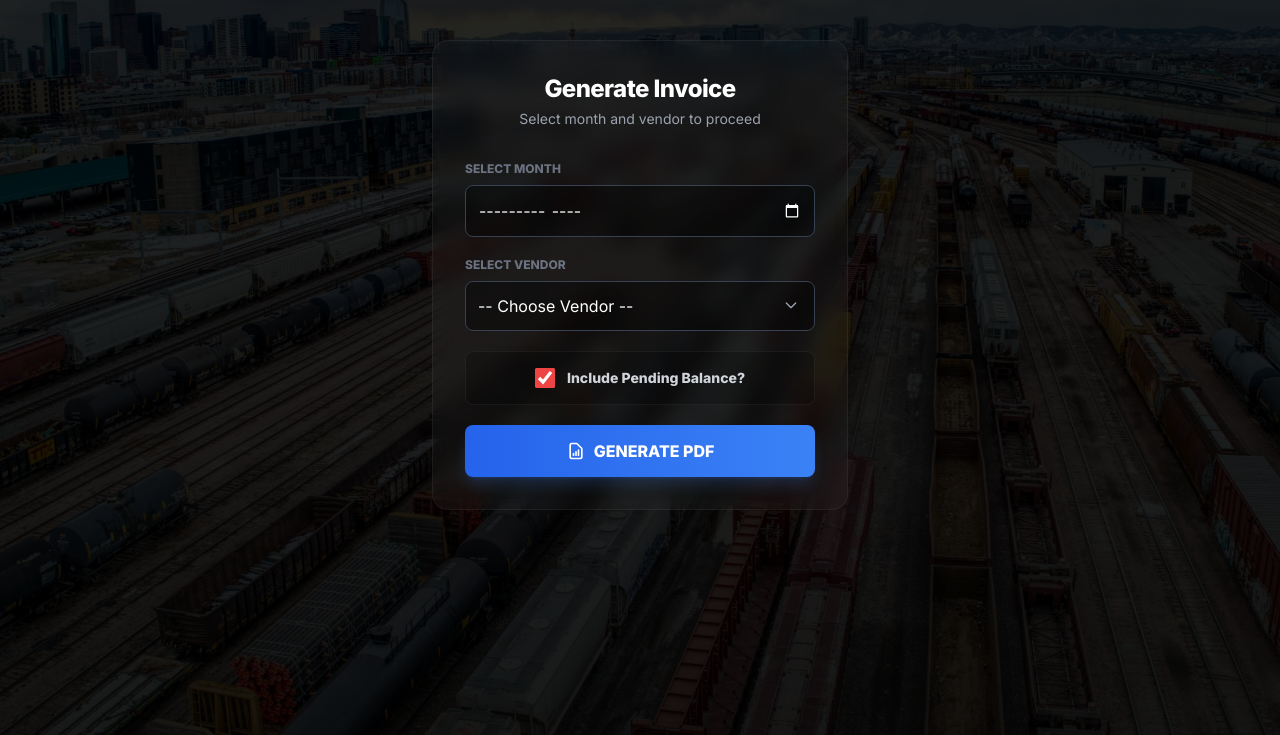
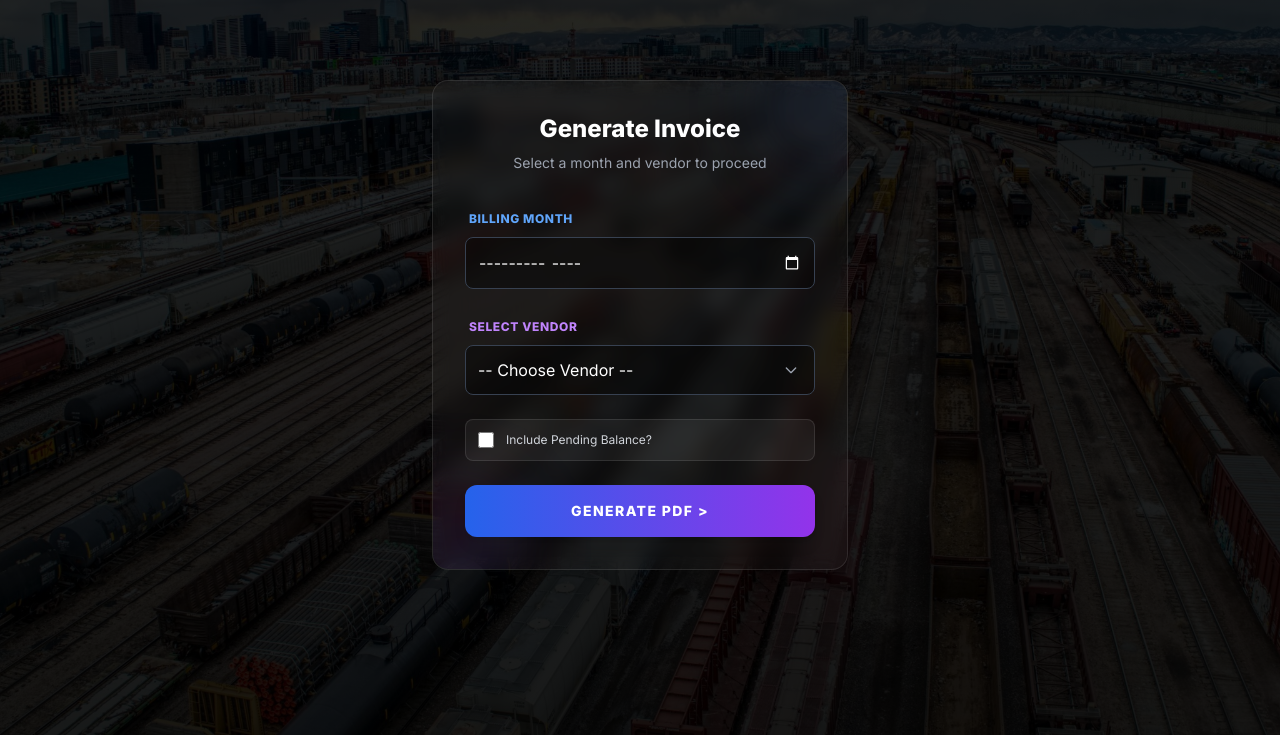
Before and after one commit to karthikshetty71/Karthik, a Flask app: template app/templates/invoices_select.html in a window 1280 px wide. Shown: the part 65-800 px from the top of the page. Run offline with Flask 3, Linux system fonts and the light colour scheme; the template is opened without the code that fills it, so the values that code supplies are empty; parts of the project's set-up code (start-up, migrations or seed data) failed here and were passed over; some libraries are stand-ins or nearby versions.

Commit message:
fix date picker on both

```diff
--- a/app/templates/invoices_select.html
+++ b/app/templates/invoices_select.html
@@ -1,55 +1,57 @@
 {% extends "base.html" %}
 {% block content %}
-<div class="max-w-md mx-auto mt-10 px-4">
-    <div class="glass p-8 rounded-2xl border border-white/5">
+<div class="max-w-md mx-auto mt-20 px-4">
 
-        <div class="text-center mb-8">
-            <h2 class="text-2xl font-bold text-white tracking-tight">Generate Invoice</h2>
-            <p class="text-gray-400 text-sm mt-1">Select month and vendor to proceed</p>
-        </div>
+    <style>
+        input[type="month"]::-webkit-calendar-picker-indicator {
+            filter: invert(1);
+            cursor: pointer;
+        }
+    </style>
 
-        <form action="/generate_bill" method="GET" class="space-y-5">
+    <div class="glass p-8 rounded-2xl border border-white/10 text-center relative overflow-hidden">
 
-            <div>
-                <label class="block text-xs uppercase font-bold text-gray-500 mb-2">Select Month</label>
+        <div class="absolute -top-10 -right-10 w-32 h-32 bg-blue-500/10 rounded-full blur-2xl"></div>
+        <div class="absolute -bottom-10 -left-10 w-32 h-32 bg-purple-500/10 rounded-full blur-2xl"></div>
+
+        <h2 class="text-2xl font-bold text-white mb-2">Generate Invoice</h2>
+        <p class="text-sm text-gray-400 mb-8">Select a month and vendor to proceed</p>
+
+        <form action="/generate_bill" method="GET" class="space-y-6 relative z-10">
+
+            <div class="text-left space-y-2">
+                <label class="text-xs uppercase font-bold text-blue-400 tracking-wider ml-1">Billing Month</label>
 
                 <input type="month" name="month" value="{{ today }}" required
                        onclick="try{this.showPicker()}catch(e){}"
                        onfocus="try{this.showPicker()}catch(e){}"
-                       style="color-scheme: dark;"
-                       class="w-full bg-black/40 border border-gray-700 rounded-lg p-3 text-white focus:border-blue-500 focus:ring-1 focus:ring-blue-500 outline-none transition cursor-pointer">
+                       class="w-full bg-black/40 border border-gray-700 rounded-lg p-3 text-white outline-none focus:border-blue-500 cursor-pointer transition">
             </div>
 
-            <div>
-                <label class="block text-xs uppercase font-bold text-gray-500 mb-2">Select Vendor</label>
+            <div class="text-left space-y-2">
+                <label class="text-xs uppercase font-bold text-purple-400 tracking-wider ml-1">Select Vendor</label>
                 <div class="relative">
                     <select name="vendor" required
-                            class="w-full bg-black/40 border border-gray-700 rounded-lg p-3 text-white appearance-none focus:border-blue-500 outline-none transition cursor-pointer">
+                            class="w-full bg-black/40 border border-gray-700 rounded-lg p-3 text-white appearance-none outline-none focus:border-purple-500 cursor-pointer">
                         <option value="" disabled selected>-- Choose Vendor --</option>
                         {% for v in vendors %}
-                        <option value="{{ v.id }}" {% if v.is_default %}selected{% endif %}>{{ v.name }}</option>
+                        <option value="{{ v.id }}">{{ v.name }}</option>
                         {% endfor %}
                     </select>
-                    <div class="absolute right-4 top-4 pointer-events-none">
-                        <svg class="w-4 h-4 text-gray-400" fill="none" stroke="currentColor" viewBox="0 0 24 24"><path stroke-linecap="round" stroke-linejoin="round" stroke-width="2" d="M19 9l-7 7-7-7"></path></svg>
+                    <div class="pointer-events-none absolute inset-y-0 right-0 flex items-center px-4 text-gray-400">
+                        <svg class="w-4 h-4" fill="none" stroke="currentColor" viewBox="0 0 24 24"><path stroke-linecap="round" stroke-linejoin="round" stroke-width="2" d="M19 9l-7 7-7-7"></path></svg>
                     </div>
                 </div>
             </div>
 
-            <div class="bg-black/20 p-4 rounded-lg border border-white/5 flex items-center justify-center gap-3">
-                <input type="checkbox" name="include_pending" id="include_pending" checked
-                       class="w-5 h-5 accent-red-500 rounded cursor-pointer">
-                <label for="include_pending" class="text-sm text-gray-300 font-bold cursor-pointer select-none">
-                    Include Pending Balance?
-                </label>
+            <div class="flex items-center gap-3 bg-white/5 p-3 rounded-lg border border-white/10">
+                <input type="checkbox" name="include_pending" id="pend" class="w-4 h-4 accent-green-500 cursor-pointer">
+                <label for="pend" class="text-xs text-gray-300 cursor-pointer select-none">Include Pending Balance?</label>
             </div>
 
-            <button type="submit"
-                    class="w-full bg-gradient-to-r from-blue-600 to-blue-500 text-white font-bold py-3.5 rounded-lg hover:from-blue-500 hover:to-blue-400 transition shadow-lg shadow-blue-500/20 flex items-center justify-center gap-2">
-                <svg class="w-5 h-5" fill="none" stroke="currentColor" viewBox="0 0 24 24"><path stroke-linecap="round" stroke-linejoin="round" stroke-width="2" d="M9 17v-2m3 2v-4m3 4v-6m2 10H7a2 2 0 01-2-2V5a2 2 0 012-2h5.586a1 1 0 01.707.293l5.414 5.414a1 1 0 01.293.707V19a2 2 0 01-2 2z"></path></svg>
-                GENERATE PDF
+            <button type="submit" class="w-full bg-gradient-to-r from-blue-600 to-purple-600 hover:from-blue-500 hover:to-purple-500 text-white font-bold py-4 rounded-xl shadow-lg transform transition hover:scale-[1.02] text-sm tracking-widest uppercase">
+                Generate PDF >
             </button>
-
         </form>
     </div>
 </div>
```
